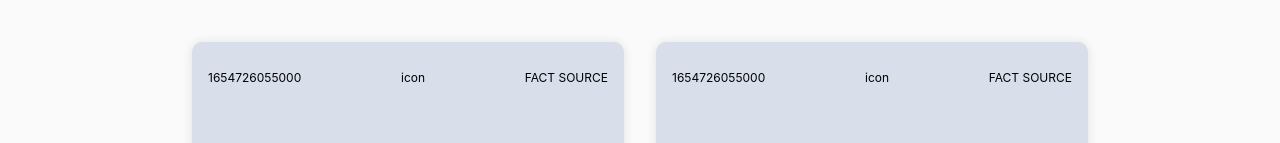
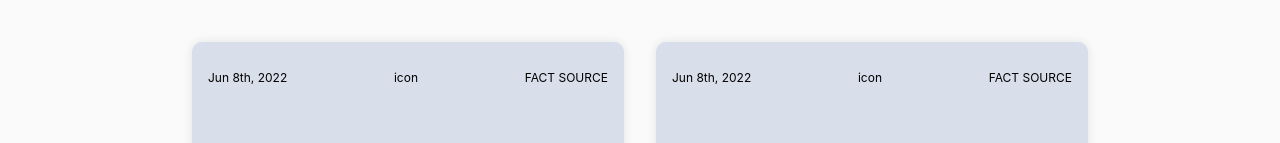
Before and after one commit to jallend1/memorebank, a React (Create React App) app: page / in a window 1280 px wide. Shown: the part 247-390 px from the top of the page. Built offline with nearby package versions, Linux system fonts and the light colour scheme.

Commit message:
Moves the formatting to the Card component and instead stores Date object inside Fact

```diff
--- a/src/App.js
+++ b/src/App.js
@@ -1,27 +1,27 @@
-import { useState } from "react";
+import { useState } from 'react';
 
-import Header from "./Components/Header";
-import FactCard from "./Components/FactCard";
-import AddFactModal from "./Components/AddFactModal";
+import Header from './Components/Header';
+import FactCard from './Components/FactCard';
+import AddFactModal from './Components/AddFactModal';
 
 function App() {
   const [facts, setFacts] = useState([
     {
-      title: "Lorem ipsum dolor sit amet, consectetur adipiscing elit.",
-      tags: ["Lorem", "Ipsum", "Dolor"],
-      date: Date.now(),
-      source: "FACT SOURCE",
-      icon: "icon",
-      id: 1,
+      title: 'Lorem ipsum dolor sit amet, consectetur adipiscing elit.',
+      tags: ['Lorem', 'Ipsum', 'Dolor'],
+      date: new Date(),
+      source: 'FACT SOURCE',
+      icon: 'icon',
+      id: 1
     },
     {
-      title: "Lorem ipsum dolor sit amet, consectetur adipiscing elit.",
-      tags: ["Lorem", "Ipsum", "Dolor"],
-      date: Date.now(),
-      source: "FACT SOURCE",
-      icon: "icon",
-      id: 2,
-    },
+      title: 'Lorem ipsum dolor sit amet, consectetur adipiscing elit.',
+      tags: ['Lorem', 'Ipsum', 'Dolor'],
+      date: new Date(),
+      source: 'FACT SOURCE',
+      icon: 'icon',
+      id: 2
+    }
   ]);
 
   const [isOpen, setIsOpen] = useState(false);
--- a/src/Components/AddFactModal.jsx
+++ b/src/Components/AddFactModal.jsx
@@ -1,5 +1,4 @@
 import { useState } from 'react';
-import { format } from 'date-fns';
 
 const AddFactModal = (props) => {
   const { toggleModalOpen, onAddFact, onChange } = props;
@@ -23,7 +22,7 @@ const AddFactModal = (props) => {
   const handleSubmit = (e) => {
     // Assigns current date and ID to new fact
     // TODO: Implement better ID generation
-    const currentDate = format(Date.now(), 'MMM do, yyyy');
+    const currentDate = new Date();
     const randomID = Math.floor(Math.random() * 1000000);
     const factWithDate = { ...newFact, date: currentDate, id: randomID };
     if (isValidFact(factWithDate)) {
--- a/src/Components/FactCard.jsx
+++ b/src/Components/FactCard.jsx
@@ -1,8 +1,10 @@
+import { format } from 'date-fns';
+
 const FactCard = ({ title, tags, date, source, icon, id }) => {
   return (
     <div className="fact-card">
       <div className="fact-card__header">
-        <p>{date}</p>
+        <p>{format(date, 'MMM do, yyyy')}</p>
         <p>{icon}</p>
         <p>{source}</p>
       </div>
```
